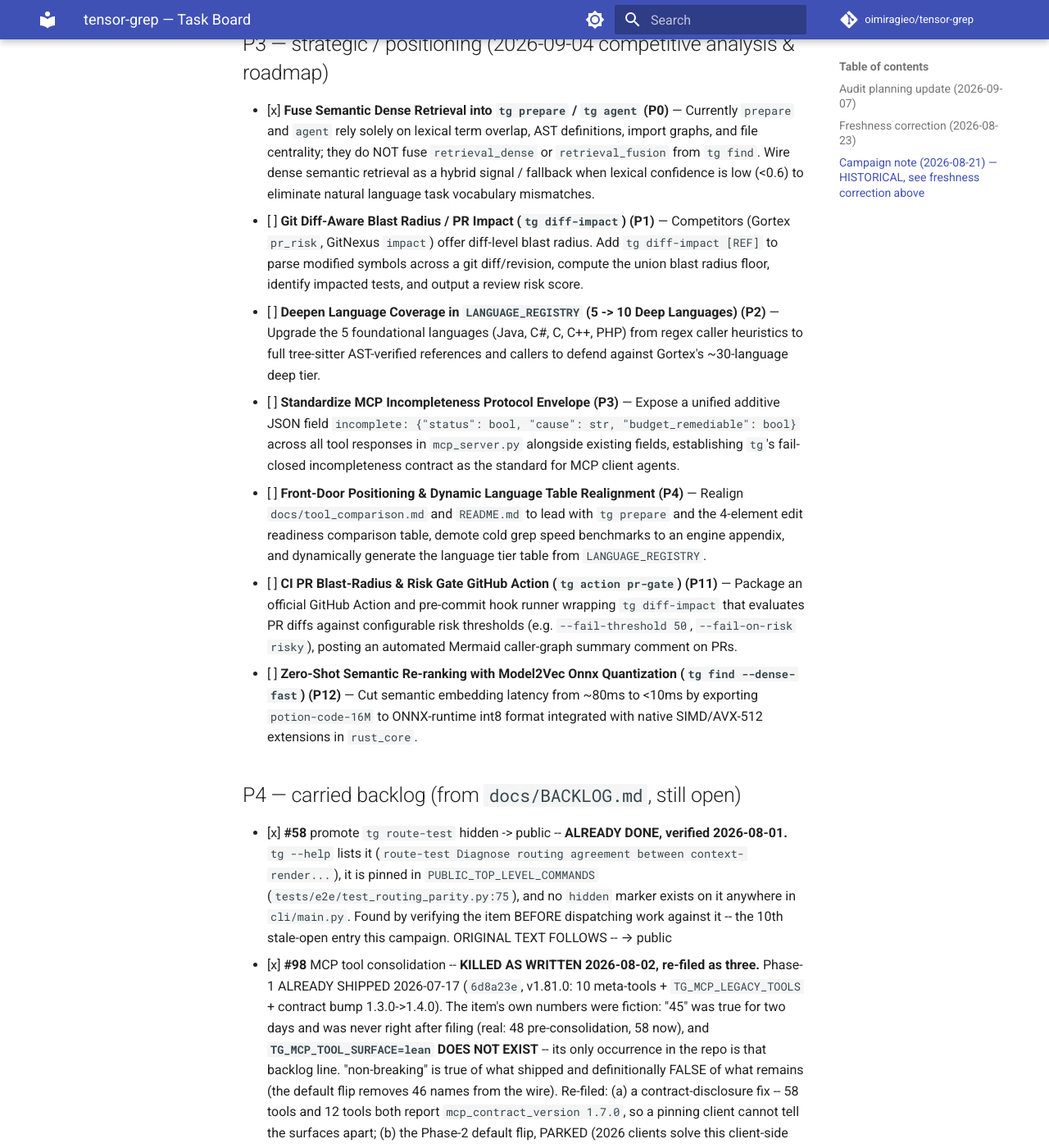
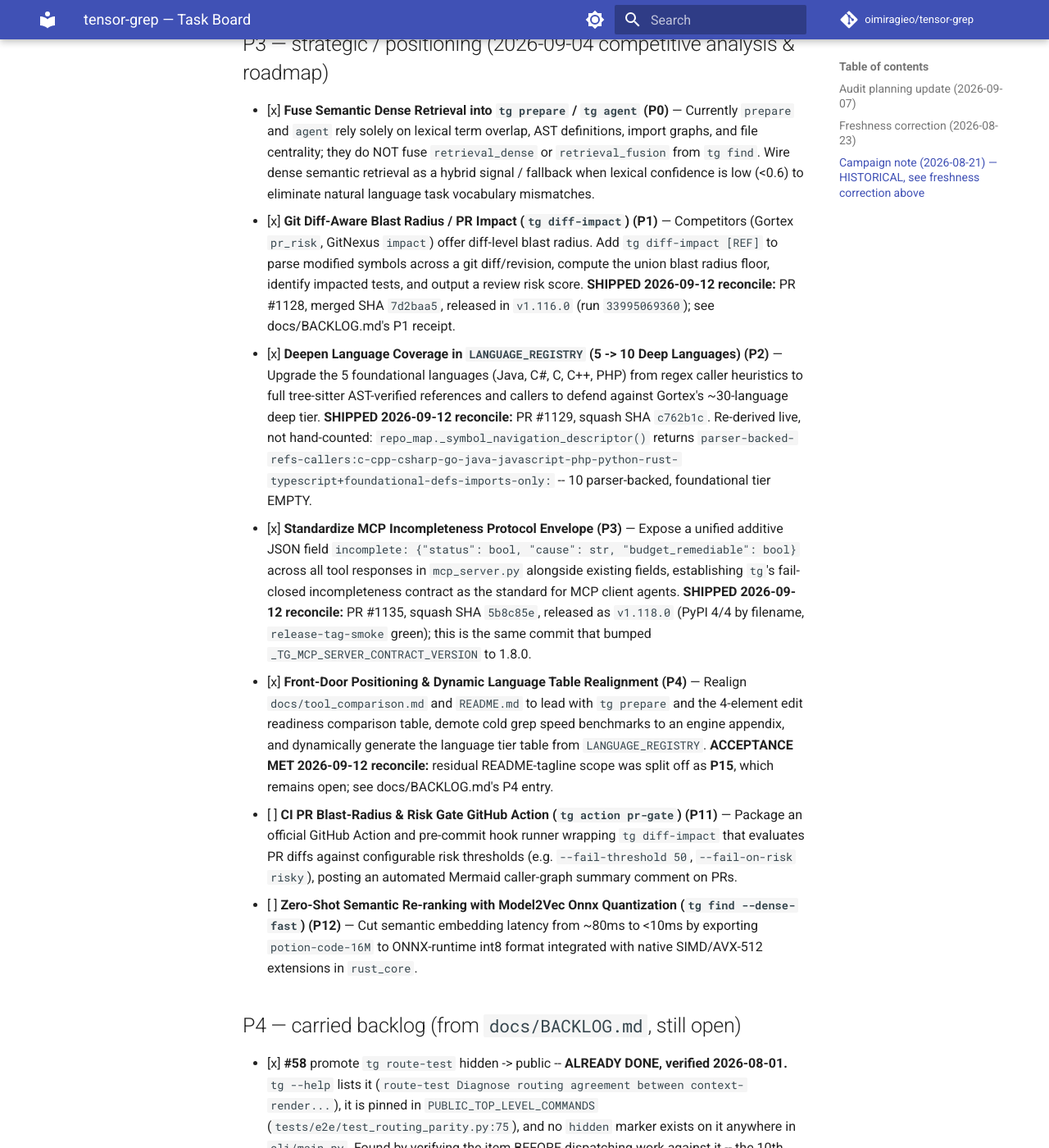
Before and after one commit to oimiragieo/tensor-grep, an MkDocs documentation site: the page built from docs/TASK_BOARD.md, in a window 1280 px wide and 1400 px high, scrolled down 21049 px. Shown: the whole window at 82% size. Built offline with MkDocs 1.6.1 and Material for MkDocs 9.7.7, drawn with Linux system fonts in a browser that asks for light colours; comment, search, counter and statistics services are not loaded.

Commit message:
docs: close 4 shipped strategic rows the board still showed as open
The P3 strategic list carried P1/P2/P3/P4 as unchecked while docs/BACKLOG.md
records all four as [x] with merged-PR receipts. The board is the dispatch
surface, so four finished items were re-dispatchable -- the same A75 false-
dispatch class as the canonical-index reconcile in 5e556a7.

Closed against each item's own receipt, not against a summary:
- P1 diff-impact       -> PR #1128, `7d2baa5`, released v1.116.0
- P2 language coverage -> PR #1129, `c762b1c`
- P3 MCP incompleteness-> PR #1135, `5b8c85e`, released v1.118.0
- P4 front-door        -> acceptance met; residual README-tagline scope split
                          off as P15, which stays OPEN

P2's claim was re-derived from the product rather than hand-counted, per the
standing rule that this count has been wrong four times:
`repo_map._symbol_navigation_descriptor()` returns
`parser-backed-refs-callers:c-cpp-csharp-go-java-javascript-php-python-rust-
typescript+foundational-defs-imports-only:` -- 10 parser-backed, foundational
tier EMPTY. P3's receipt is the same commit that bumped the MCP contract to
1.8.0, which is what f0173cd corrected on the canonical MCP rows.

P11 (`tg action pr-gate`) is deliberately left unchecked -- BACKLOG lists it
open and no receipt exists.

Verified: backlog-tracker-truth + task-board-freshness + public-docs-governance
+ governance-doc-size-ratchet, 99 passed.

Co-Authored-By: Claude Opus 5 (1M context) <noreply@anthropic.com>
Claude-Session: https://claude.ai/code/session_017dXq2wuRT1uZTHEcxvNtc4

```diff
--- a/docs/TASK_BOARD.md
+++ b/docs/TASK_BOARD.md
@@ -425,10 +425,10 @@ review, each verified against the real code (a finding without a `file:line` was
 ## P3 — strategic / positioning (2026-09-04 competitive analysis & roadmap)
 
 - [x] **Fuse Semantic Dense Retrieval into `tg prepare` / `tg agent` (P0)** — Currently `prepare` and `agent` rely solely on lexical term overlap, AST definitions, import graphs, and file centrality; they do NOT fuse `retrieval_dense` or `retrieval_fusion` from `tg find`. Wire dense semantic retrieval as a hybrid signal / fallback when lexical confidence is low (<0.6) to eliminate natural language task vocabulary mismatches.
-- [ ] **Git Diff-Aware Blast Radius / PR Impact (`tg diff-impact`) (P1)** — Competitors (Gortex `pr_risk`, GitNexus `impact`) offer diff-level blast radius. Add `tg diff-impact [REF]` to parse modified symbols across a git diff/revision, compute the union blast radius floor, identify impacted tests, and output a review risk score.
-- [ ] **Deepen Language Coverage in `LANGUAGE_REGISTRY` (5 -> 10 Deep Languages) (P2)** — Upgrade the 5 foundational languages (Java, C#, C, C++, PHP) from regex caller heuristics to full tree-sitter AST-verified references and callers to defend against Gortex's ~30-language deep tier.
-- [ ] **Standardize MCP Incompleteness Protocol Envelope (P3)** — Expose a unified additive JSON field `incomplete: {"status": bool, "cause": str, "budget_remediable": bool}` across all tool responses in `mcp_server.py` alongside existing fields, establishing `tg`'s fail-closed incompleteness contract as the standard for MCP client agents.
-- [ ] **Front-Door Positioning & Dynamic Language Table Realignment (P4)** — Realign `docs/tool_comparison.md` and `README.md` to lead with `tg prepare` and the 4-element edit readiness comparison table, demote cold grep speed benchmarks to an engine appendix, and dynamically generate the language tier table from `LANGUAGE_REGISTRY`.
+- [x] **Git Diff-Aware Blast Radius / PR Impact (`tg diff-impact`) (P1)** — Competitors (Gortex `pr_risk`, GitNexus `impact`) offer diff-level blast radius. Add `tg diff-impact [REF]` to parse modified symbols across a git diff/revision, compute the union blast radius floor, identify impacted tests, and output a review risk score. **SHIPPED 2026-09-12 reconcile:** PR #1128, merged SHA `7d2baa5`, released in `v1.116.0` (run `33995069360`); see docs/BACKLOG.md's P1 receipt.
+- [x] **Deepen Language Coverage in `LANGUAGE_REGISTRY` (5 -> 10 Deep Languages) (P2)** — Upgrade the 5 foundational languages (Java, C#, C, C++, PHP) from regex caller heuristics to full tree-sitter AST-verified references and callers to defend against Gortex's ~30-language deep tier. **SHIPPED 2026-09-12 reconcile:** PR #1129, squash SHA `c762b1c`. Re-derived live, not hand-counted: `repo_map._symbol_navigation_descriptor()` returns `parser-backed-refs-callers:c-cpp-csharp-go-java-javascript-php-python-rust-typescript+foundational-defs-imports-only:` -- 10 parser-backed, foundational tier EMPTY.
+- [x] **Standardize MCP Incompleteness Protocol Envelope (P3)** — Expose a unified additive JSON field `incomplete: {"status": bool, "cause": str, "budget_remediable": bool}` across all tool responses in `mcp_server.py` alongside existing fields, establishing `tg`'s fail-closed incompleteness contract as the standard for MCP client agents. **SHIPPED 2026-09-12 reconcile:** PR #1135, squash SHA `5b8c85e`, released as `v1.118.0` (PyPI 4/4 by filename, `release-tag-smoke` green); this is the same commit that bumped `_TG_MCP_SERVER_CONTRACT_VERSION` to 1.8.0.
+- [x] **Front-Door Positioning & Dynamic Language Table Realignment (P4)** — Realign `docs/tool_comparison.md` and `README.md` to lead with `tg prepare` and the 4-element edit readiness comparison table, demote cold grep speed benchmarks to an engine appendix, and dynamically generate the language tier table from `LANGUAGE_REGISTRY`. **ACCEPTANCE MET 2026-09-12 reconcile:** residual README-tagline scope was split off as **P15**, which remains open; see docs/BACKLOG.md's P4 entry.
 - [ ] **CI PR Blast-Radius & Risk Gate GitHub Action (`tg action pr-gate`) (P11)** — Package an official GitHub Action and pre-commit hook runner wrapping `tg diff-impact` that evaluates PR diffs against configurable risk thresholds (e.g. `--fail-threshold 50`, `--fail-on-risk risky`), posting an automated Mermaid caller-graph summary comment on PRs.
 - [ ] **Zero-Shot Semantic Re-ranking with Model2Vec Onnx Quantization (`tg find --dense-fast`) (P12)** — Cut semantic embedding latency from ~80ms to <10ms by exporting `potion-code-16M` to ONNX-runtime int8 format integrated with native SIMD/AVX-512 extensions in `rust_core`.
 
```
